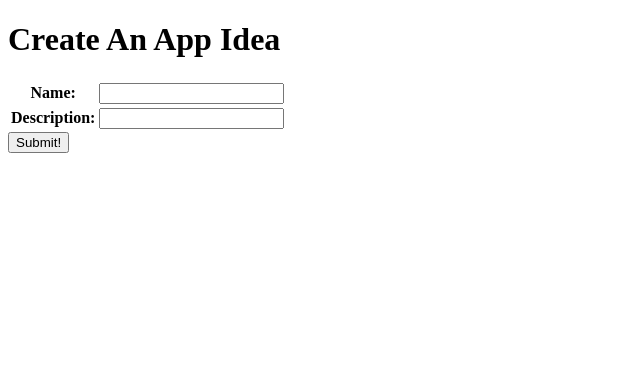
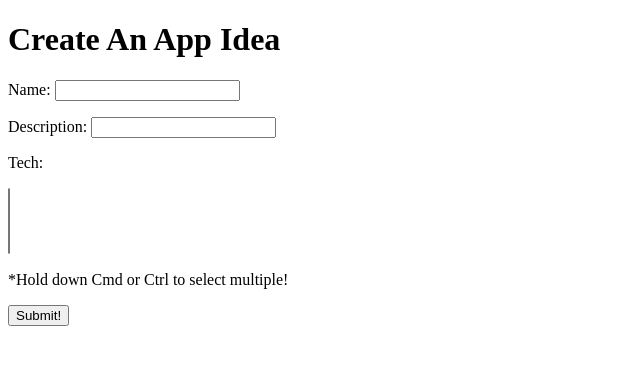
Before and after one commit to kimjane93/AppCacheApp, a Django app: page /apps/create in a window 1280 px wide. Shown: the part 122-487 px from the top of the page, without its empty margins (0-640 px from the left). Run offline with Django 3.2, Linux system fonts and the light colour scheme; the visitor is signed in with stand-in values (Sample User, id 1); data that the repository does not hold is empty.

Commit message:
add tech field to rendered app form to allow many to many associations upon creation of app

```diff
--- a/main_app/models.py
+++ b/main_app/models.py
@@ -35,7 +35,6 @@ class App(models.Model):
     tech = models.ManyToManyField(Technologie)
     users = models.ManyToManyField(User)
 
-
     def __str__(self):
         return self.name
 
--- a/main_app/templates/main_app/app_form.html
+++ b/main_app/templates/main_app/app_form.html
@@ -9,9 +9,18 @@
 {% endif %}
 <form action="" method="post">
     {% csrf_token %}
-    <table>
-        {{form.as_table}}
-    </table>
+    <div>
+        <!-- {{form.as_table}} -->
+        <p>Name: {{form.name}}</p>
+        <p>Description: {{form.description}}</p>
+        <p>Tech: </p>
+        <div>
+            {{form.tech}}
+        </div>
+        <p>*Hold down Cmd or Ctrl to select multiple!</p>
+
+    </div>
+
     <input type="submit" value="Submit!" class="btn">
 </form>
 
--- a/main_app/views.py
+++ b/main_app/views.py
@@ -61,7 +61,7 @@ class TechnologieCreate(LoginRequiredMixin, CreateView):
 
 class AppCreate(LoginRequiredMixin, CreateView):
   model = App
-  fields = ['name', 'description']
+  fields = ['name', 'description', 'tech']
 
   def form_valid(self, form):
     self.object = form.save()
```
